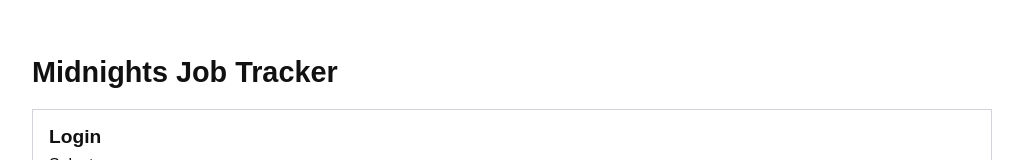
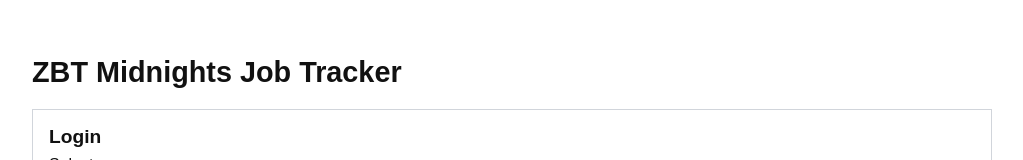
Before and after one commit to sanjithudupa/zbt-midnights, a Next.js app: page / in a window 1280 px wide. Shown: the part 230-390 px from the top of the page, without its empty margins (128-1151 px from the left). Built offline with nearby package versions, Linux system fonts and the light colour scheme; no server answers.

Commit message:
zbt titling

```diff
--- a/src/app/page.tsx
+++ b/src/app/page.tsx
@@ -116,7 +116,7 @@ export default function HomePage() {
   return (
     <div className="page">
       <div className="panel">
-        <h1>Midnights Job Tracker</h1>
+        <h1>ZBT Midnights Job Tracker</h1>
 
         {error && <div className="error-banner">{error}</div>}
 
--- a/src/components/AdminDashboard.tsx
+++ b/src/components/AdminDashboard.tsx
@@ -928,7 +928,7 @@ export default function AdminDashboard() {
     <div className="page">
       <header className="topbar">
         <div>
-          <h1>Midnight Maker Admin</h1>
+          <h1>ZBT Midnight Maker Admin</h1>
         </div>
         <button className="ghost" onClick={handleLogout}>
           Log out
--- a/src/components/UserLogging.tsx
+++ b/src/components/UserLogging.tsx
@@ -461,7 +461,7 @@ export default function UserLogging() {
     <div className="page">
       <header className="topbar">
         <div>
-          <h1>Midnights Log</h1>
+          <h1>ZBT Midnights Log</h1>
           <p className="muted">logging as {userName || "user"}</p>
         </div>
         <button className="ghost" onClick={handleLogout}>
```
